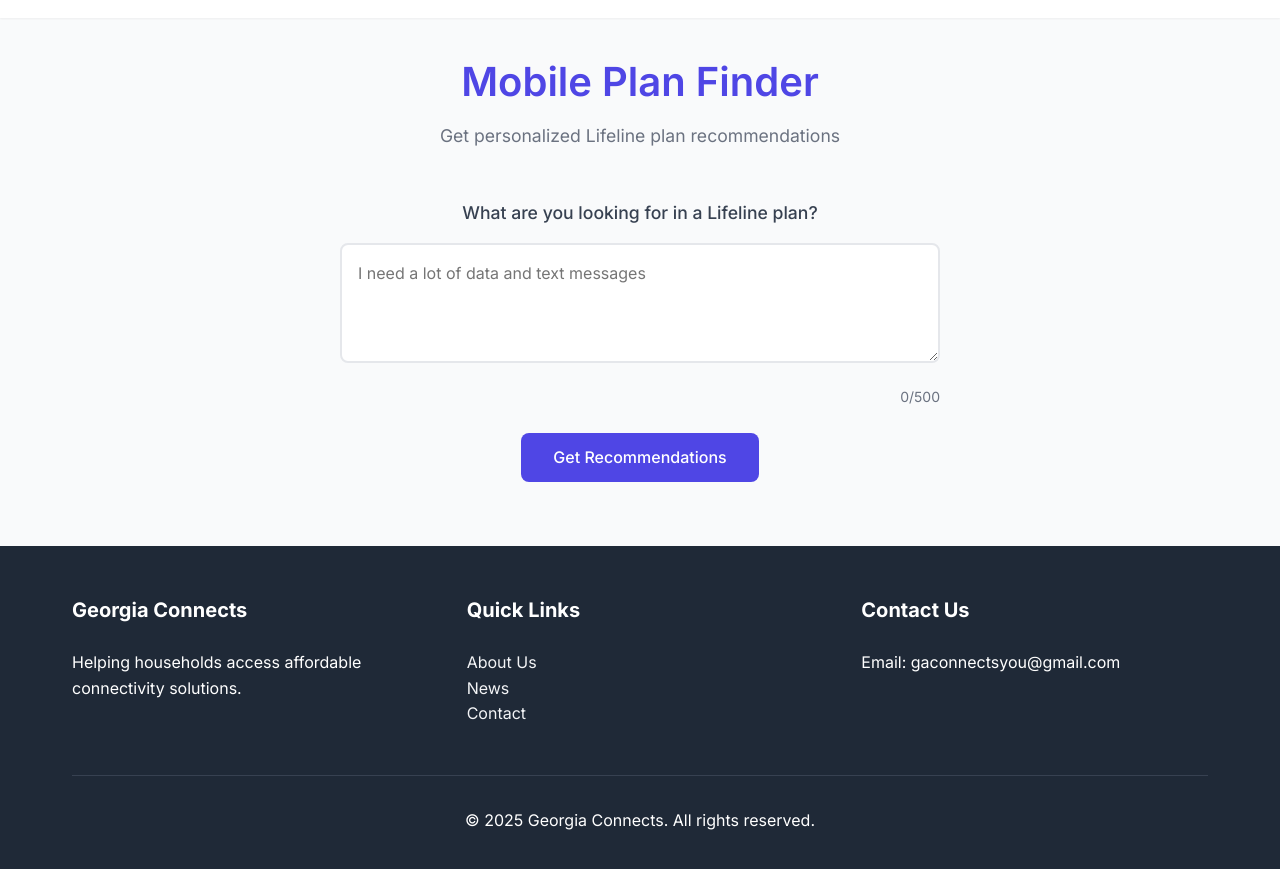
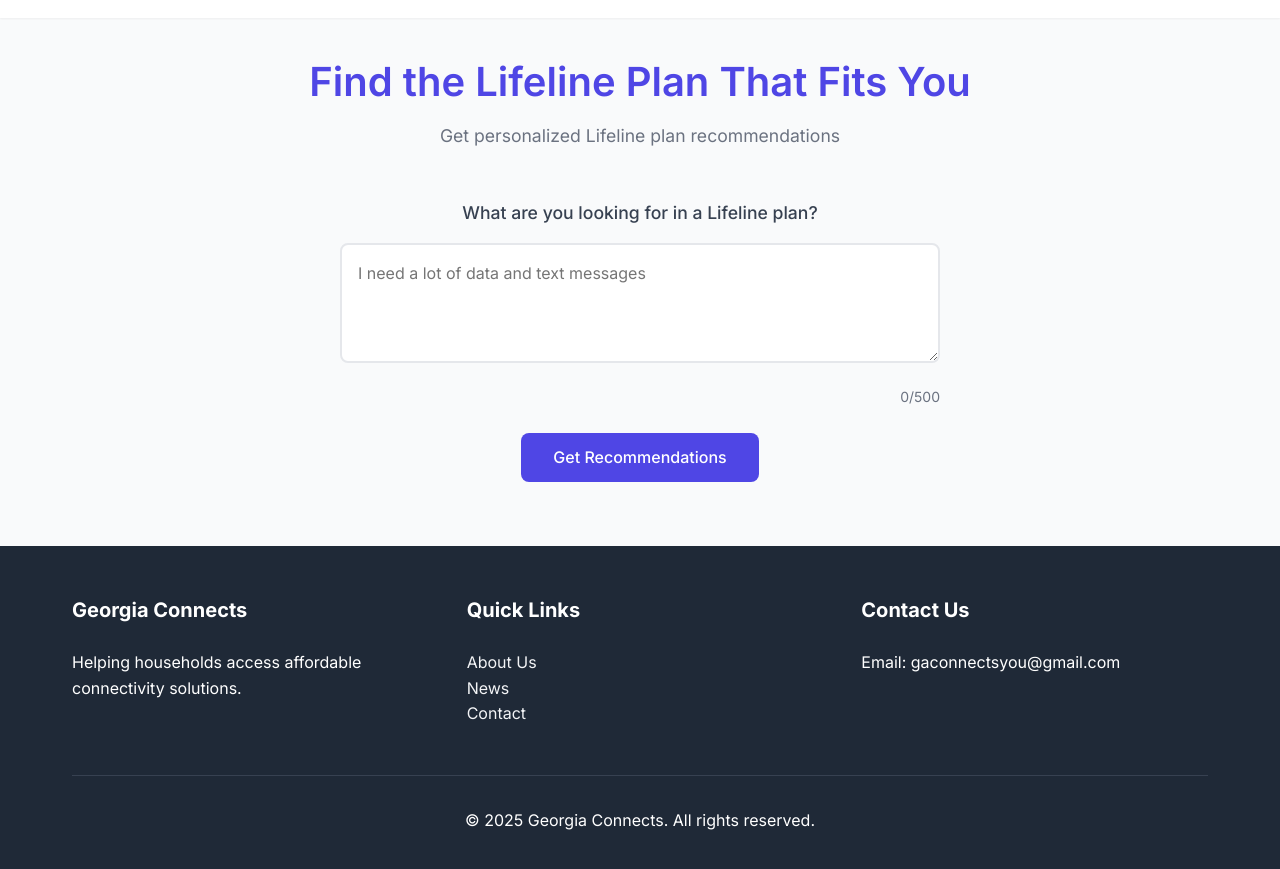
Before and after one commit to rmoh777/phoenix2, a website: page interview.html in a window 1280 px wide. Shown: the part 59-928 px from the top of the page. Drawn offline with Linux system fonts and the light colour scheme.

Commit message:
Update header text to 'Find the Lifeline Plan That Fits You'

```diff
--- a/interview.html
+++ b/interview.html
@@ -3,7 +3,7 @@
 <head>
     <meta charset="UTF-8">
     <meta name="viewport" content="width=device-width, initial-scale=1.0">
-    <title>Mobile Plan Finder - Georgia Connects</title>
+    <title>Find the Lifeline Plan That Fits You - Georgia Connects</title>
     <meta name="description" content="Find the perfect mobile plan for your needs with AI-powered recommendations.">
     <link rel="stylesheet" href="css/reset.css">
     <link rel="stylesheet" href="css/variables.css">
@@ -293,7 +293,7 @@
 
     <main>
         <div class="mobile-plan-finder">
-            <h1 class="finder-title">Mobile Plan Finder</h1>
+            <h1 class="finder-title">Find the Lifeline Plan That Fits You</h1>
             <p class="finder-subtitle">Get personalized Lifeline plan recommendations</p>
 
             <form id="planForm" class="question-section">
```
